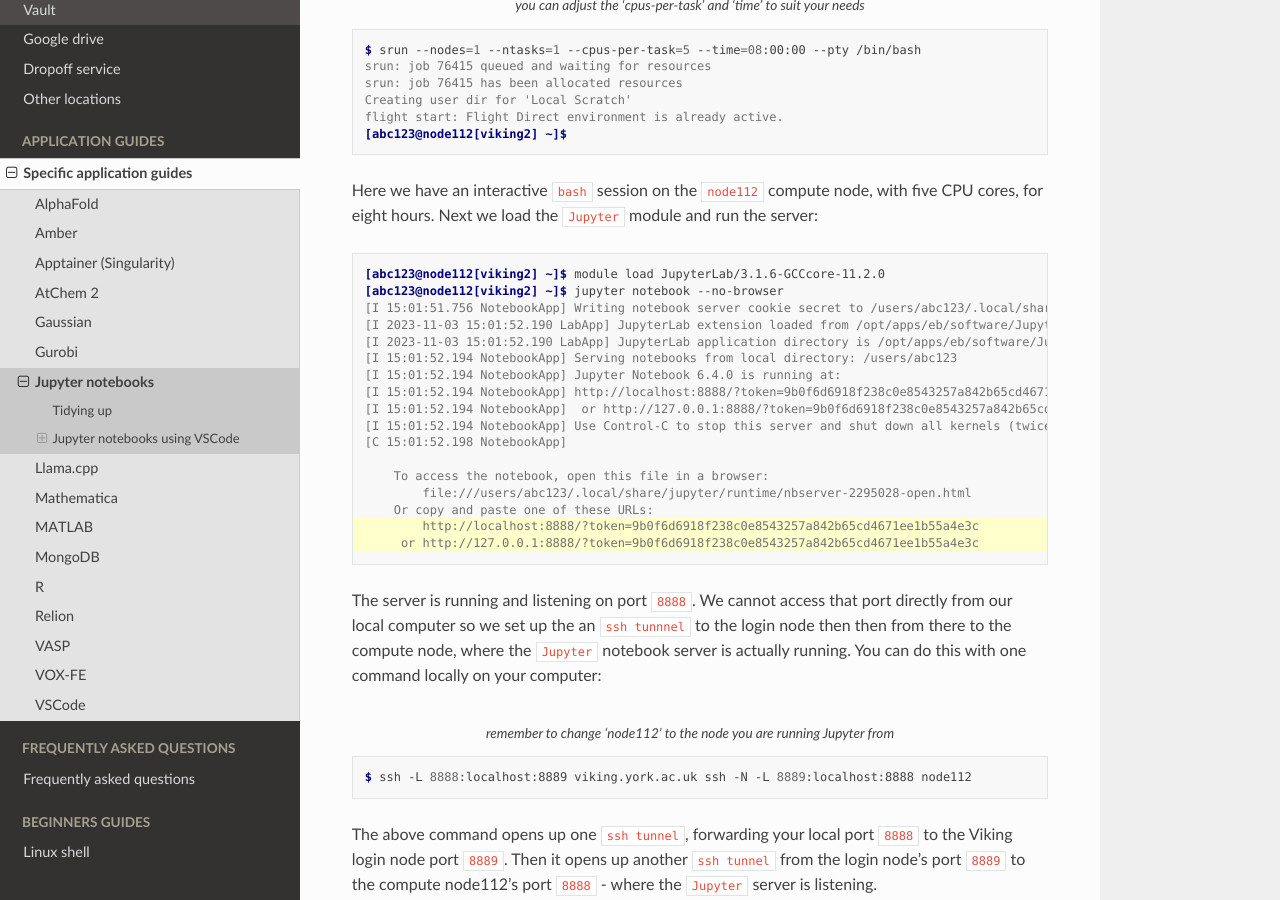
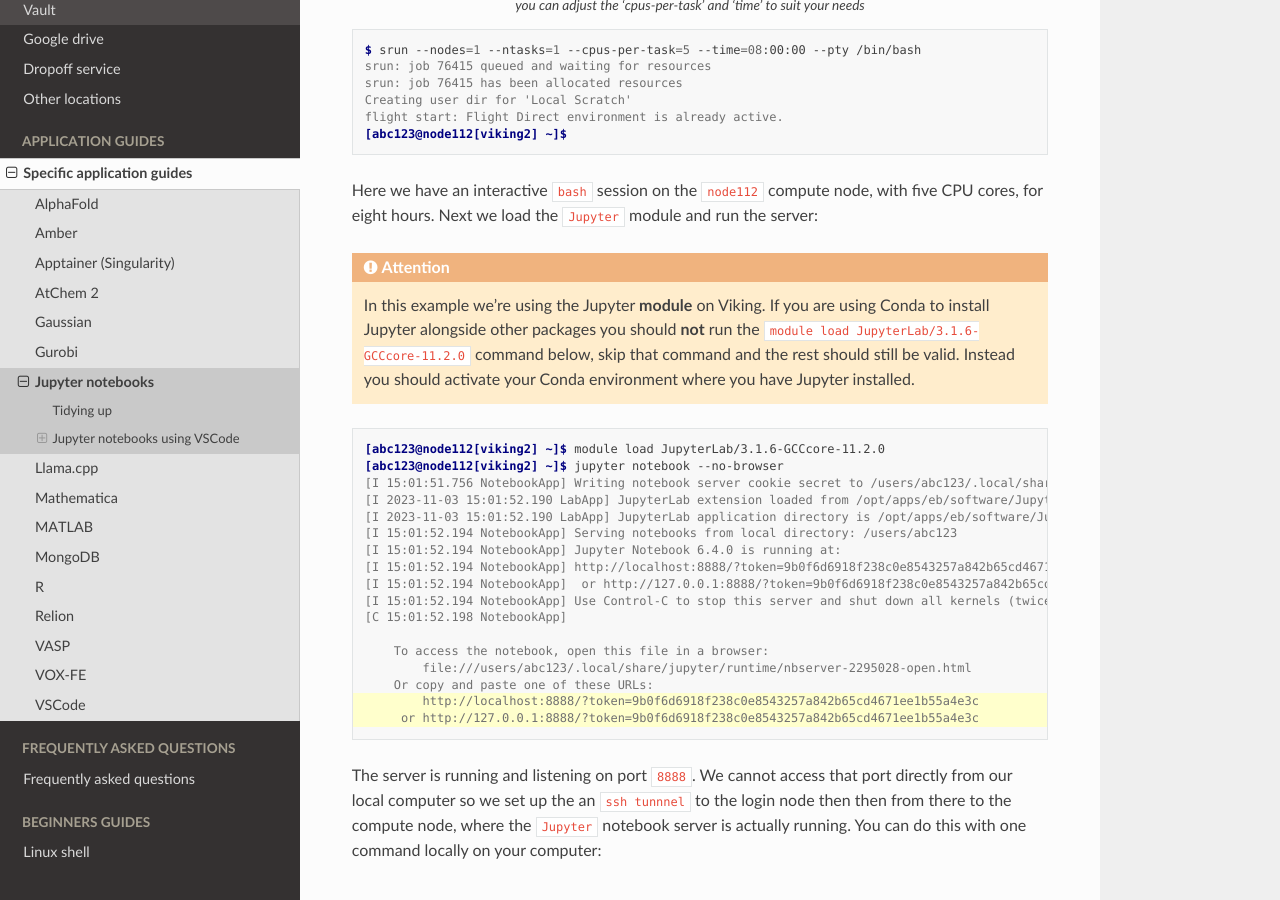
Before and after one commit to university-of-york/research-it-documentation, a Sphinx documentation site: the page built from docs/source/applications/jupyter.rst, in a window 1280 px wide and 900 px high, scrolled down 470 px. Built offline with Sphinx 7.4.7 and the Read the Docs theme 3.1.0, drawn with Linux system fonts in a browser that asks for light colours.

Commit message:
update jupyter page to add note about using Conda

```diff
--- a/docs/source/applications/jupyter.rst
+++ b/docs/source/applications/jupyter.rst
@@ -21,6 +21,11 @@
     [abc123@node112[viking2] ~]$
 
 Here we have an interactive ``bash`` session on the ``node112`` compute node, with five CPU cores, for eight hours. Next we load the ``Jupyter`` module and run the server:
+
+.. attention::
+
+    In this example we're using the Jupyter **module** on Viking. If you are using Conda to install Jupyter alongside other packages you should **not** run the ``module load {MOD_JUPYTER}`` command below, skip that command and the rest should still be valid. Instead you should activate your Conda environment where you have Jupyter installed.
+
 
 .. code-block:: console
     :emphasize-lines: 16,17
```
